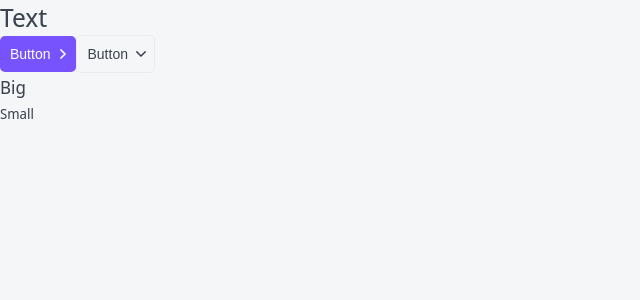
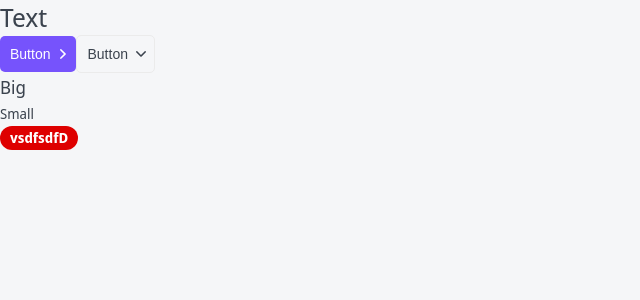
Before and after one commit to Igorg599/top-api_next.js, a Next.js app: page / in a window 1280 px wide. Shown: the top 300 px of the page, without its empty margins (0-640 px from the left). Built offline with nearby package versions, Linux system fonts and the light colour scheme.

Commit message:
add tag comp

```diff
--- /dev/null
+++ b/components/Tag/Tag.module.css
@@ -0,0 +1,53 @@
+.tag {
+	display: inline-block;
+
+	box-sizing: border-box;
+	margin-right: 5px;
+
+	border-radius: 20px;
+}
+
+.s {
+	padding: 5px 10px;
+
+	font-size: 12px;
+	line-height: 12px;
+}
+
+.m {
+	padding: 5px 10px;
+
+	font-size: 14px;
+	line-height: 14px;
+}
+
+.ghost {
+	border: 1px solid var(--gray-light);
+}
+
+.red {
+	color: var(--white);
+	background: #DE0000;
+
+	font-weight: bold;
+}
+
+.grey {
+	color: var(--white);
+	background: #51648C;
+
+	font-weight: bold;
+}
+
+.green {
+	color: var(--green);
+	background: var(--green-light);
+
+	font-weight: bold;
+}
+
+.primary {
+	color: var(--primary);
+	border: 1px solid var(--primary);
+	background: none;
+}
--- /dev/null
+++ b/components/Tag/Tag.tsx
@@ -0,0 +1,29 @@
+import { PProps } from "./Tag.props"
+import styles from "./Tag.module.css"
+import cn from "classnames"
+
+export const Tag = ({
+  size = "s",
+  children,
+  color = "ghost",
+  href,
+  className,
+  ...props
+}: PProps): JSX.Element => {
+  return (
+    <div
+      className={cn(styles.tag, className, {
+        [styles.s]: size == "s",
+        [styles.m]: size == "m",
+        [styles.ghost]: color == "ghost",
+        [styles.red]: color == "red",
+        [styles.grey]: color == "grey",
+        [styles.green]: color == "green",
+        [styles.primary]: color == "primary",
+      })}
+      {...props}
+    >
+      {href ? <a href={href}>{children}</a> : <>{children}</>}
+    </div>
+  )
+}
--- a/components/index.ts
+++ b/components/index.ts
@@ -1,3 +1,4 @@
 export * from "./Htag/Htag"
 export * from "./Button/Button"
 export * from "./P/P"
+export * from "./Tag/Tag"
--- a/pages/index.tsx
+++ b/pages/index.tsx
@@ -1,4 +1,4 @@
-import { Htag, Button, P } from "../components"
+import { Htag, Button, P, Tag } from "../components"
 
 export default function Home(): JSX.Element {
   return (
@@ -12,6 +12,9 @@ export default function Home(): JSX.Element {
       </Button>
       <P size="l">Big</P>
       <P size="s">Small</P>
+      <Tag size="m" color="red">
+        vsdfsdfD
+      </Tag>
     </div>
   )
 }
```
Also changed, not shown: components/Tag/Tag.props.ts (added, +9 -0 lines).
